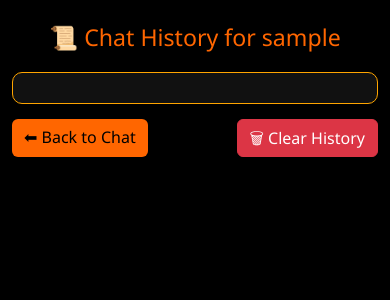
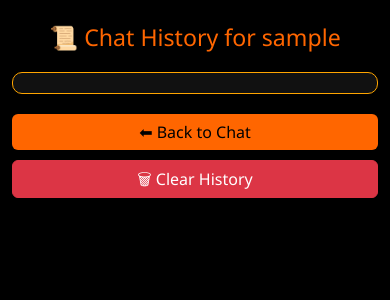
Before and after one commit to snowysite/aichatbot, a Flask app: page /history in a window 390 px wide. Shown: the top 300 px of the page. Run offline with Flask 3, Linux system fonts and the light colour scheme; the visitor is signed in with stand-in values (Sample User, id 1); data comes from the database, SQL or seed files in the repository.

Commit message:
Add files via upload

```diff
--- a/templates/history.html
+++ b/templates/history.html
@@ -3,13 +3,17 @@
 <head>
   <meta charset="UTF-8">
   <title>📜 Chat History</title>
+  <meta name="viewport" content="width=device-width, initial-scale=1.0"> <!-- Added -->
   <link rel="stylesheet" href="https://cdn.jsdelivr.net/npm/bootstrap@5.3.2/dist/css/bootstrap.min.css">
   <style>
     body {
-      background: #000; /* black background */
-      color: #ffa500; /* orange text */
+      background: #000;
+      color: #ffa500;
       font-family: 'Segoe UI', sans-serif;
+      margin: 0;
+      padding: 0;
     }
+
     .chat-card {
       background: #111;
       border: 1px solid #ffa500;
@@ -18,40 +22,66 @@
       max-height: 500px;
       overflow-y: auto;
     }
+
     .chat-item {
       padding: 10px;
       margin-bottom: 8px;
       background: #1a1a1a;
       border-left: 4px solid #ffa500;
       border-radius: 5px;
+      word-wrap: break-word;
     }
+
     .chat-item strong {
       color: #ff6600;
     }
+
     .btn-orange {
       background: #ff6600;
       color: #000;
       border: none;
     }
+
     .btn-orange:hover {
       background: #ff8533;
       color: #000;
     }
+
     h3 {
       color: #ff6600;
       text-align: center;
-      margin-bottom: 20px;
+      margin: 20px 0;
     }
+
     .action-buttons {
       display: flex;
+      flex-wrap: wrap;
       justify-content: space-between;
-      margin-top: 15px;
+      gap: 10px;
+      margin-top: 20px;
+    }
+
+    @media (max-width: 576px) {
+      .chat-card {
+        max-height: 400px;
+        padding: 10px;
+      }
+
+      .action-buttons {
+        flex-direction: column;
+        align-items: stretch;
+      }
+
+      .btn,
+      form button {
+        width: 100%;
+      }
     }
   </style>
 </head>
 <body>
 
-<div class="container mt-4">
+<div class="container mt-4 mb-4">
   <h3>📜 Chat History for {{ username }}</h3>
 
   <div class="chat-card shadow">
```
